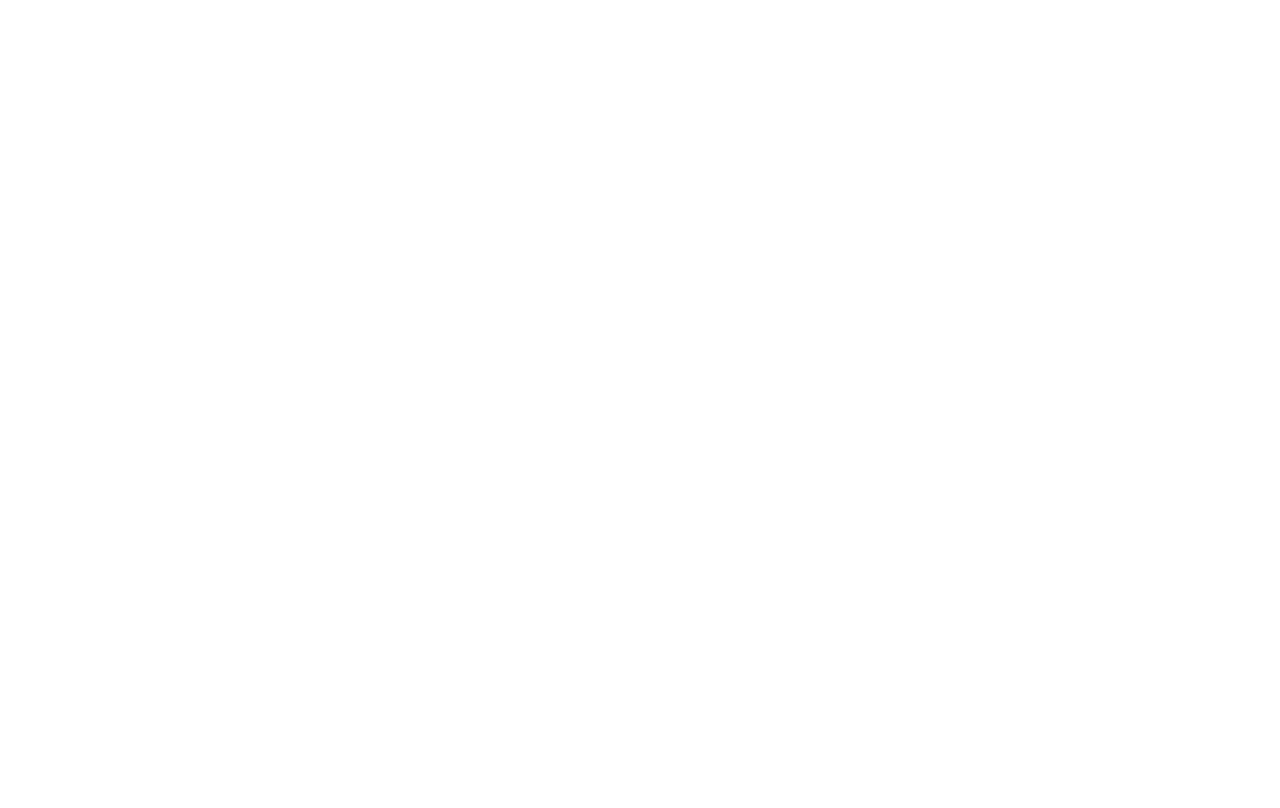
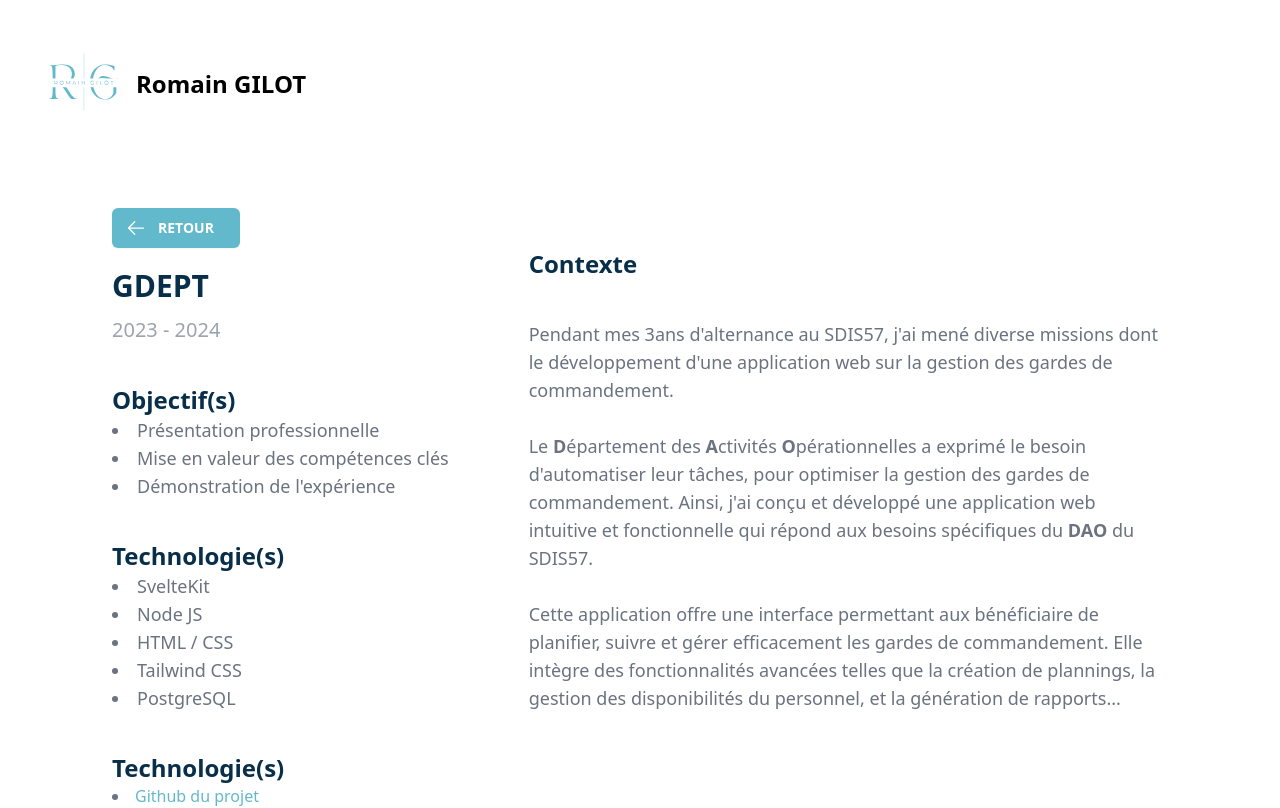
Before and after one commit to RomainGilot/portfolio, a React (Create React App) app: page /projets/gdept in a window 1280 px wide. Before the commit this address had no page. Shown: the top 808 px of the page. Built offline with nearby package versions, Linux system fonts and the light colour scheme.

Commit message:
Ajout du projet GDEPT

```diff
--- a/src/components/Projets/Projets.jsx
+++ b/src/components/Projets/Projets.jsx
@@ -20,6 +20,12 @@
               message="Ce projet est le site sur lequel vous vous trouvez actuellement ! Bonne visite :)"
               projectName="portfolio"
             />
+              <Box
+              title="GDEPT"
+              img={imgPortfolio}
+              message="Ce projet a été réalisé dans le cadre de mon alternance au SDIS57."
+              projectName="gdept"
+            />
           </div>
         </div>
       </div>
--- a/src/index.jsx
+++ b/src/index.jsx
@@ -4,6 +4,7 @@
 import App from './App';
 import Portfolio from "./pages/Projects/Portfolio/Portfolio"
 import { BrowserRouter, Routes, Route } from 'react-router-dom';
+import Gdept from './pages/Projects/Gdept/Gdept';
 
 const root = ReactDOM.createRoot(document.getElementById('root'));
 root.render(
@@ -11,6 +12,8 @@
       <Routes>
           <Route path='/' element={<App/>}/>
           <Route path='/projets/portfolio' element={<Portfolio/>}/>
+          <Route path='/projets/gdept' element={<Gdept/>}/>
+
       </Routes>
   </BrowserRouter>
 );
--- /dev/null
+++ b/src/pages/Projects/Gdept/Gdept.jsx
@@ -0,0 +1,49 @@
+import Footer from "../../../components/common/Footer/Footer";
+import Header from "../../../components/Header/Header";
+import Autres from "../../../components/Projets/components/Autres/Autres";
+import GeneralInfo from "../../../components/Projets/components/GeneralInfo/GeneralInfo";
+import Objectifs from "../../../components/Projets/components/Objectifs/Objectifs";
+import ReturnButton from "../../../components/Projets/components/ReturnButton/ReturnButton";
+import Technologies from "../../../components/Projets/components/Technologies/Technologies";
+import imgPortfolio from "../../../images/portfolio.png";
+
+function Gdept() {
+  const mesObjectifs = [
+    "Présentation professionnelle",
+    "Mise en valeur des compétences clés",
+    "Démonstration de l'expérience",
+  ];
+  const mesTechnologies = ["SvelteKit", "Node JS", "HTML / CSS", "Tailwind CSS", "PostgreSQL"];
+  return (
+    <>
+      <Header />
+      <div className="p-10 lg:pl-28 lg:pr-28 lg-32 lg-32 mb-10">
+        <div class="flex flex-col lg:flex-row flex-wrap flex-wrap-reverse">
+          <div className="pr-20 mb-20">
+            <ReturnButton />
+            <GeneralInfo name="GDEPT" year="2023 - 2024" />
+            <Objectifs objectifs={mesObjectifs} />
+            <Technologies technologies={mesTechnologies} />
+            <Autres repoGithub="gdept"  />
+          </div>
+          <div className="text-lg lg:w-3/5 text-gray-500">
+            {/* <img src={imgPortfolio} className="shadow-2xl" alt="" /> */}
+            <h2 className="text-2xl text-sky-950 font-semibold mt-10 mb-10">
+              Contexte
+            </h2>
+            <p>
+              Pendant mes 3ans d'alternance au SDIS57, j'ai mené diverse missions dont le développement d'une application web sur la gestion des gardes de commandement.<br/><br/>
+              Le <b>D</b>épartement des <b>A</b>ctivités <b>O</b>pérationnelles a exprimé le besoin d'automatiser leur tâches, pour optimiser la gestion des gardes de commandement. Ainsi, j'ai conçu et développé une application web intuitive et fonctionnelle qui répond aux besoins spécifiques du <strong>DAO</strong> du SDIS57. <br/><br/>
+
+Cette application offre une interface permettant aux bénéficiaire de planifier, suivre et gérer efficacement les gardes de commandement. Elle intègre des fonctionnalités avancées telles que la création de plannings, la gestion des disponibilités du personnel, et la génération de rapports...
+            </p>
+
+          </div>
+        </div>
+      </div>
+      <Footer />
+    </>
+  );
+}
+
+export default Gdept;
```
